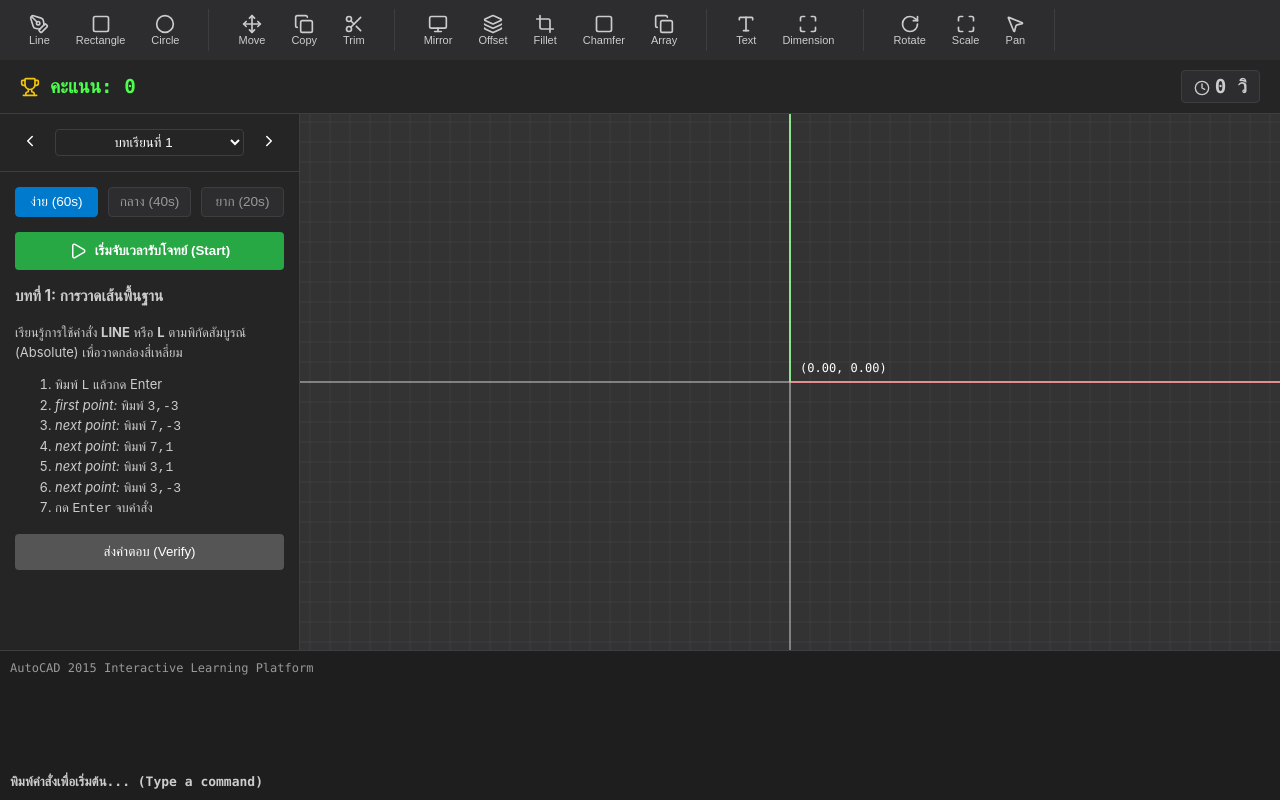
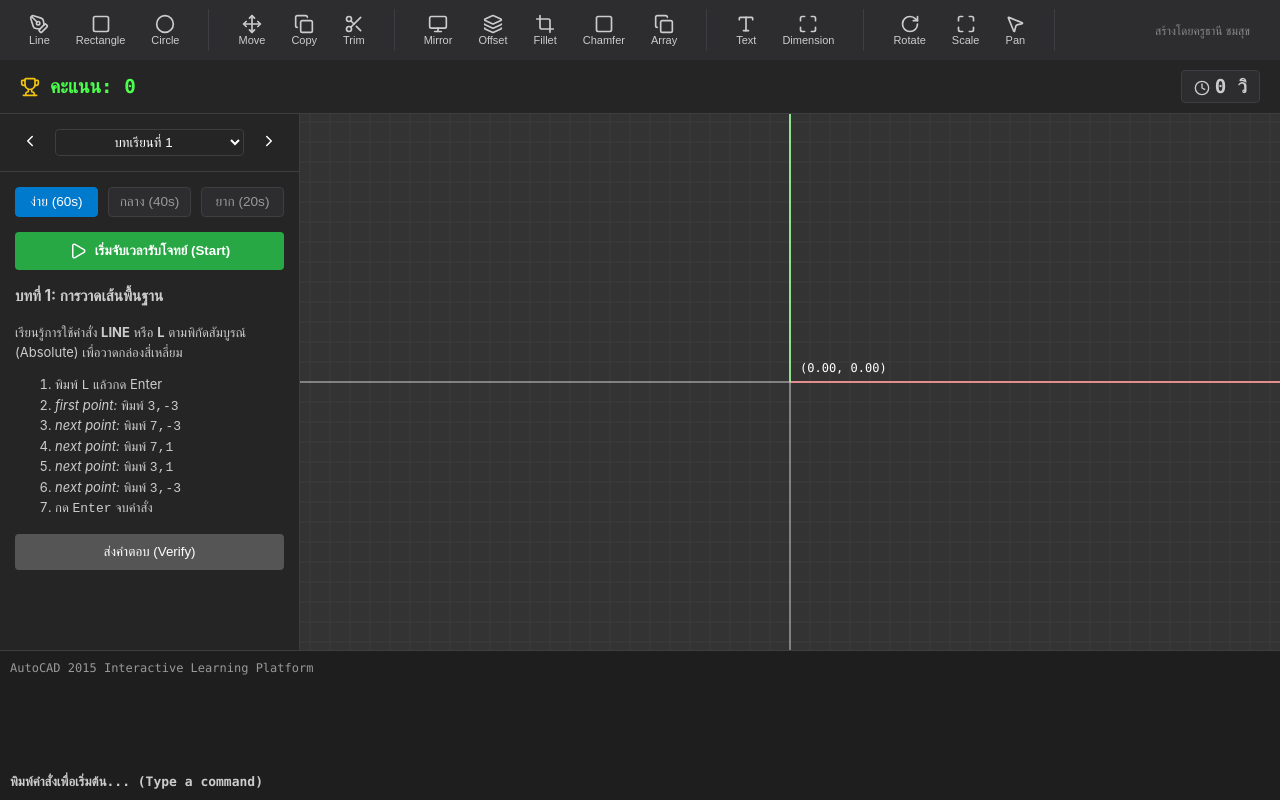
Before and after one commit to taneech2/autocad, a React (Vite) app: page / in a window 1280 px wide. Built offline with nearby package versions, Linux system fonts and the light colour scheme.

Commit message:
Add creator credit

```diff
--- a/src/App.tsx
+++ b/src/App.tsx
@@ -272,6 +272,9 @@ function App() {
             <MousePointer2 size={20} /><span>Pan</span>
           </button>
         </div>
+        <div style={{ marginLeft: 'auto', display: 'flex', alignItems: 'center', color: '#888', fontSize: '12px', paddingRight: '10px' }}>
+          <span>สร้างโดยครูธานี ชมสุข</span>
+        </div>
       </header>
 
       <div className="dashboard">
```
